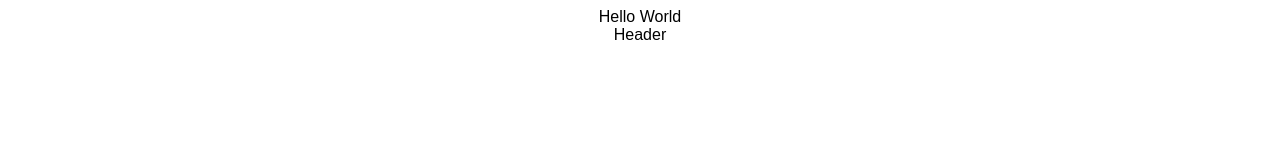
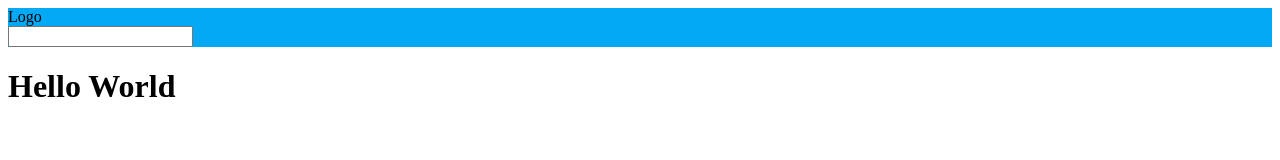
Before and after one commit to JuniorDugue/news_list_app_v2, a React app: page / in a window 1280 px wide. Built offline with nearby package versions, Linux system fonts and the light colour scheme.

Commit message:
practiced styling

```diff
--- a/public/index.html
+++ b/public/index.html
@@ -1,16 +1,22 @@
 <!DOCTYPE html>
 <html lang="en">
-
   <head>
-	<meta charset="utf-8">
-	<meta name="viewport" content="width=device-width, initial-scale=1, shrink-to-fit=no">
-	<meta name="theme-color" content="#000000">
+    <meta charset="utf-8" />
+    <meta
+      name="viewport"
+      content="width=device-width, initial-scale=1, shrink-to-fit=no"
+    />
+    <meta name="theme-color" content="#000000" />
     <!--
       manifest.json provides metadata used when your web app is added to the
       homescreen on Android. See https://developers.google.com/web/fundamentals/engage-and-retain/web-app-manifest/
     -->
-	<link rel="manifest" href="%PUBLIC_URL%/manifest.json">
-	<link rel="shortcut icon" href="%PUBLIC_URL%/favicon.ico">
+    <link rel="manifest" href="%PUBLIC_URL%/manifest.json" />
+    <link rel="shortcut icon" href="%PUBLIC_URL%/favicon.ico" />
+    <link
+      href="https://fonts.googleapis.com/css?family=Anton|Roboto"
+      rel="stylesheet"
+    />
     <!--
       Notice the use of %PUBLIC_URL% in the tags above.
       It will be replaced with the URL of the `public` folder during the build.
@@ -39,5 +45,4 @@
       To create a production bundle, use `npm run build` or `yarn build`.
     -->
   </body>
-
 </html>
--- a/src/components/Header.js
+++ b/src/components/Header.js
@@ -1,7 +1,25 @@
-import React from "react";
+import React, { Component } from "react";
 
-const Header = () => {
-  return <div>Header</div>;
-};
+class Header extends Component {
+  render() {
+    const styles = {
+      header: {
+        background: "#03a9f4"
+      },
+      logo: {
+        color: "#fff",
+        fontFamily: "Anton",
+        textAlign: "center"
+      }
+    };
+
+    return (
+      <header style={styles.header}>
+        <div>Logo</div>
+        <input />
+      </header>
+    );
+  }
+}
 
 export default Header;
--- a/src/index.js
+++ b/src/index.js
@@ -1,7 +1,5 @@
 import React from "react";
 import ReactDOM from "react-dom";
-
-import "./styles.css";
 
 //Components
 import Header from "./components/Header";
@@ -9,8 +7,8 @@ import Header from "./components/Header";
 function App() {
   return (
     <div className="App">
-      Hello World
       <Header />
+      <h1>Hello World</h1>
     </div>
   );
 }
```
Lines whose indentation alone changed are shown as unchanged.
